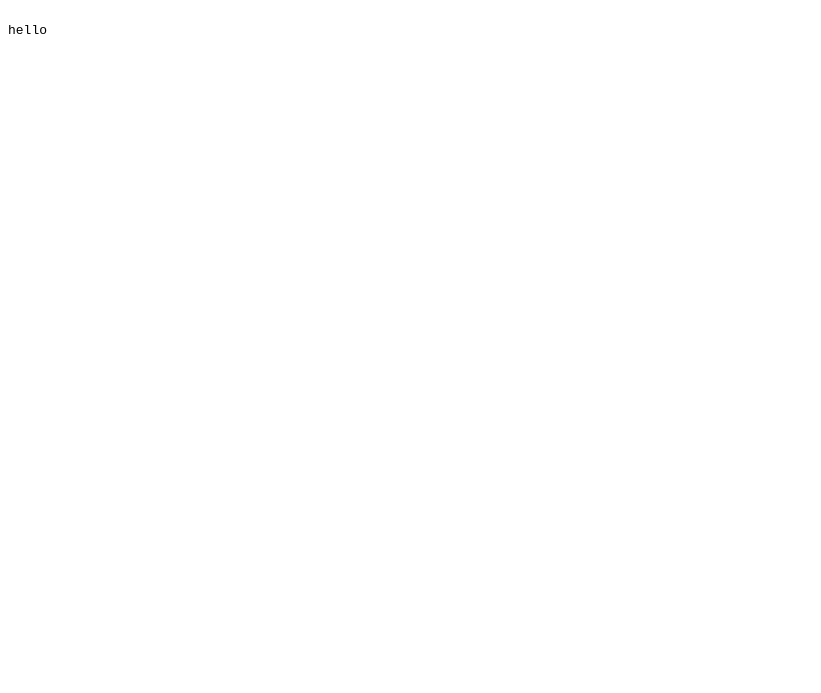
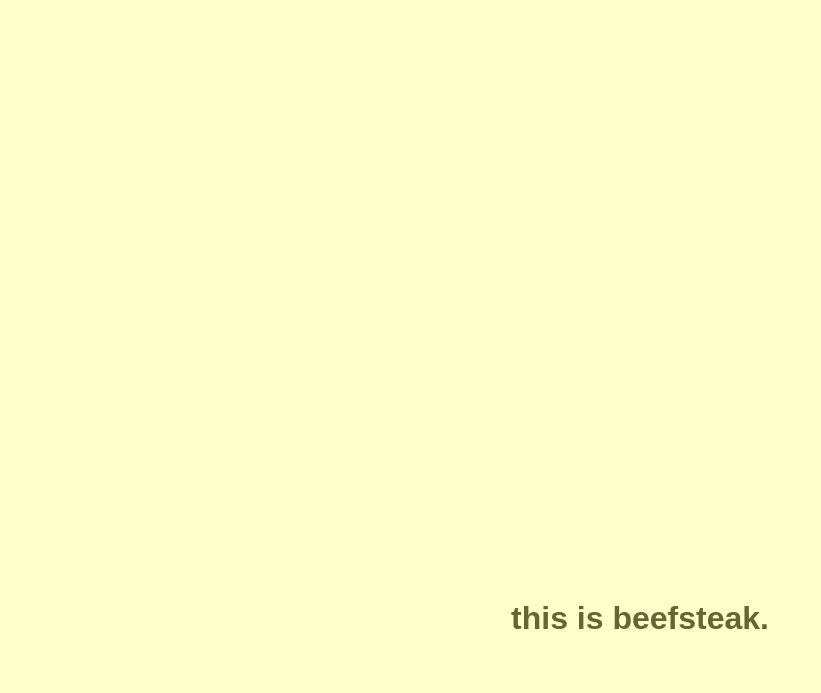
Before and after one commit to uniphil/server-root-pages, a plain HTML site: page beefsteak/index.html in a window 1280 px wide. Shown: the whole page, without its empty margins (0-821 px from the left). Drawn offline with Linux system fonts and the light colour scheme.

Commit message:
beefsteak

```diff
--- a/beefsteak/index.html
+++ b/beefsteak/index.html
@@ -1,5 +1,23 @@
-<pre>
-<code>
-hello
-</code>
-</pre>
+<!doctype html>
+<html lang="en">
+    <head>
+        <meta charset="utf-8" />
+        <title>beefsteak</title>
+        <style>
+body {
+    font-family: sans-serif;
+    color: #663;
+    background: #ffc;
+}
+h1 {
+    text-align: center;
+    margin-top: 50%;
+    position: relative;
+    top: -1em;
+}
+        </style>
+    </head>
+    <body>
+        <h1>this is beefsteak.</h1>
+    </body>
+</html>
```
